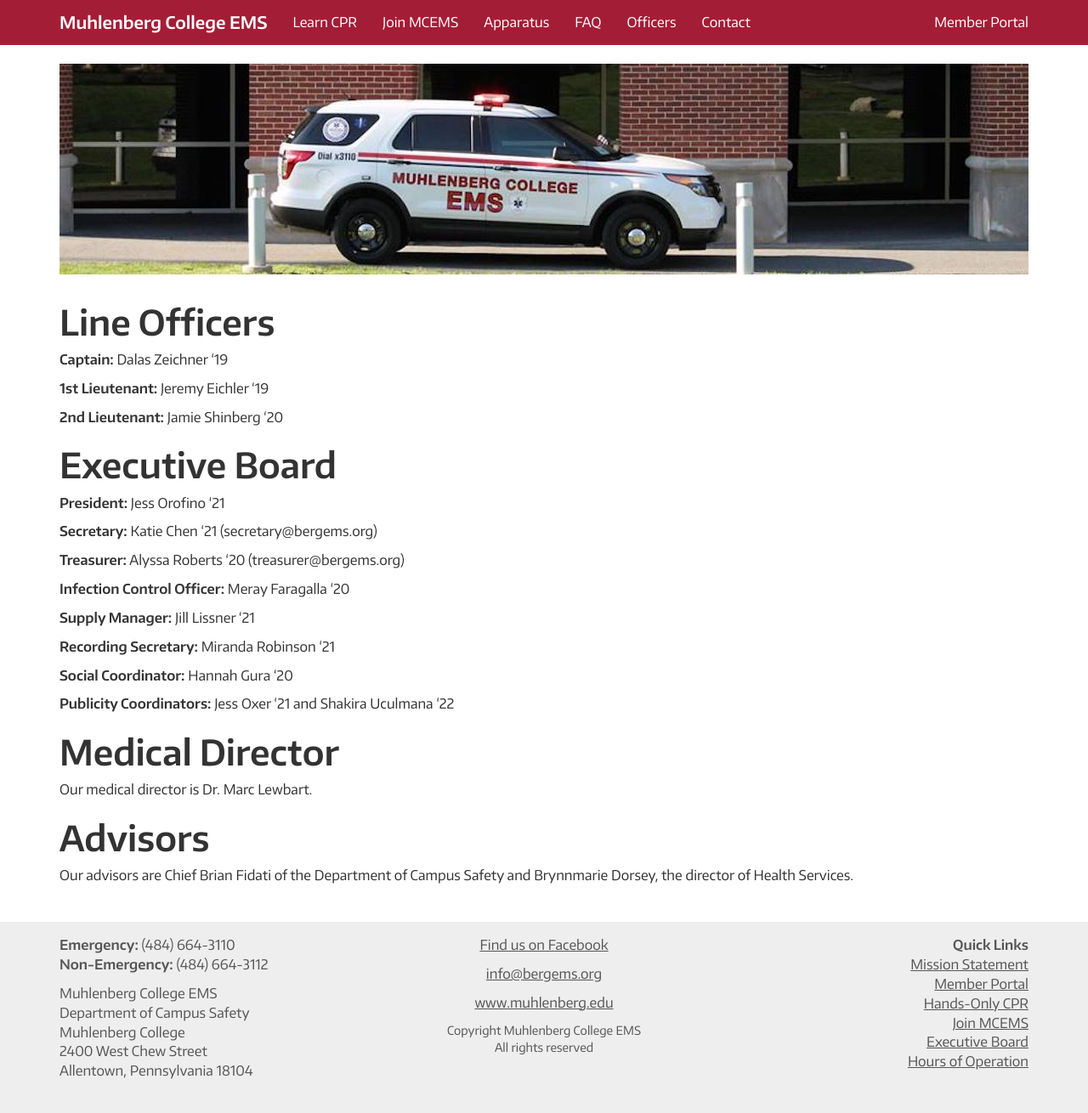
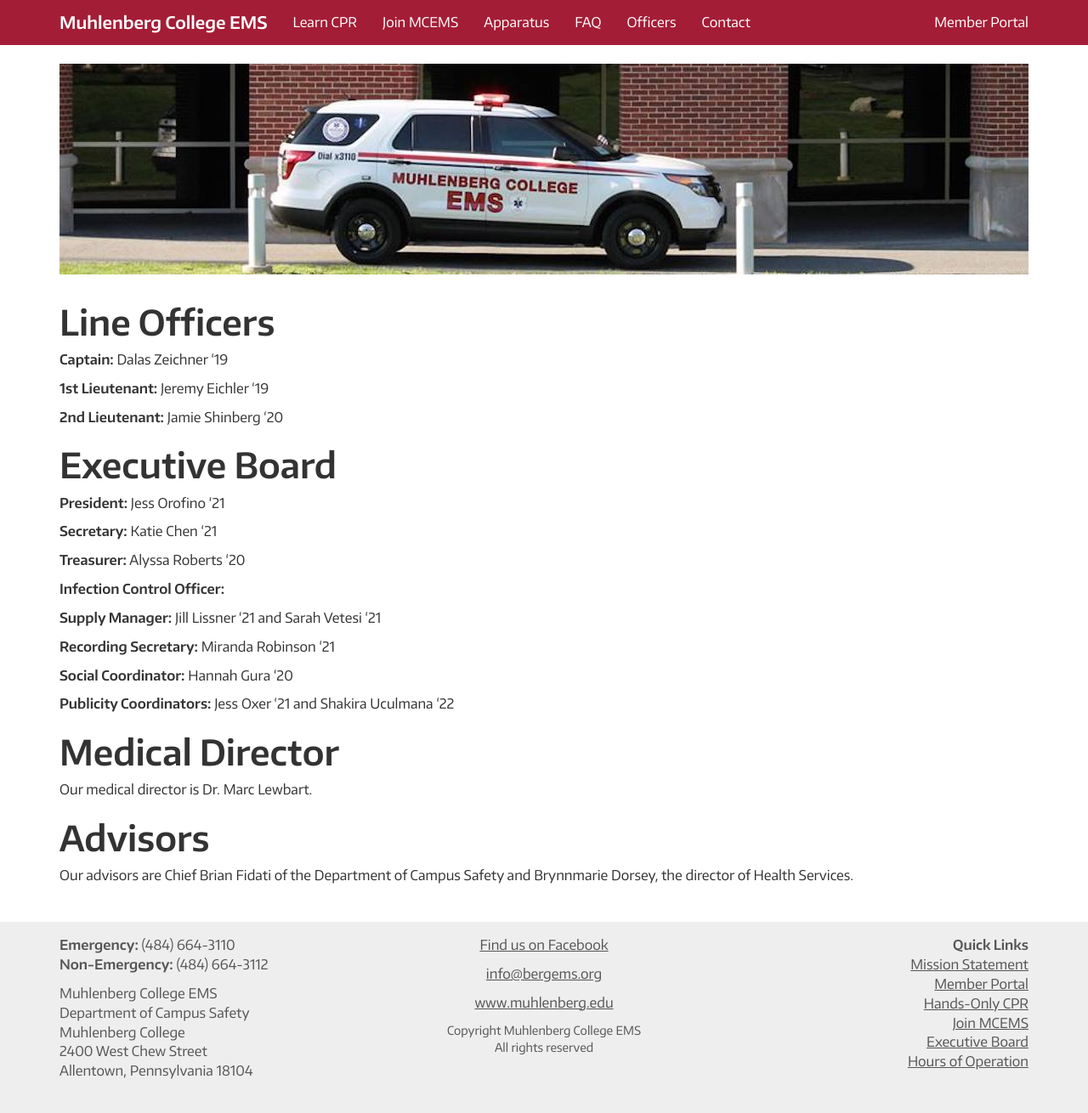
Before and after one commit to MCEMS/www, a Jekyll site: the page built from officers/index.markdown, in a window 1280 px wide. Shown: the whole page at 85% size. Built offline with Jekyll 4.4.1, drawn with Linux system fonts in a browser that asks for light colours; nearby versions of some CDN libraries.

Commit message:
Update index.markdown

```diff
--- a/officers/index.markdown
+++ b/officers/index.markdown
@@ -19,13 +19,13 @@
 
 **President:** Jess Orofino '21
 
-**Secretary:** Katie Chen '21  (secretary@bergems.org)
+**Secretary:** Katie Chen '21
 
-**Treasurer:** Alyssa Roberts '20 (treasurer@bergems.org)
+**Treasurer:** Alyssa Roberts '20
 
-**Infection Control Officer:** Meray Faragalla '20
+**Infection Control Officer:**
 
-**Supply Manager:** Jill Lissner '21
+**Supply Manager:** Jill Lissner '21 and Sarah Vetesi '21
 
 **Recording Secretary:** Miranda Robinson '21
 
```
